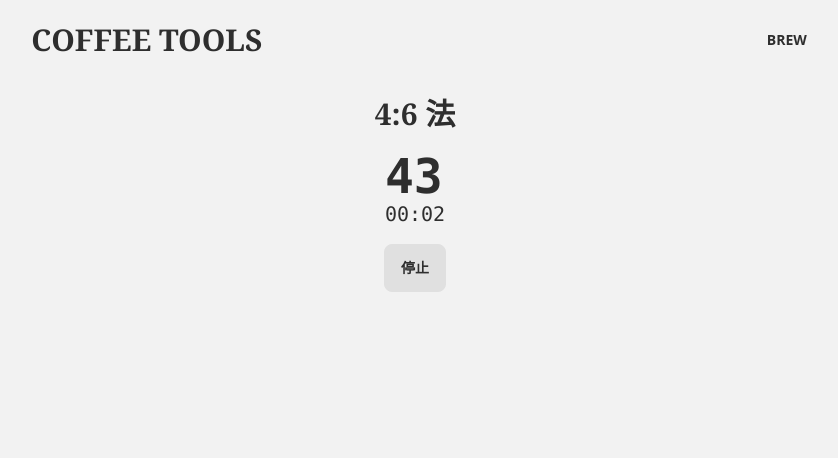
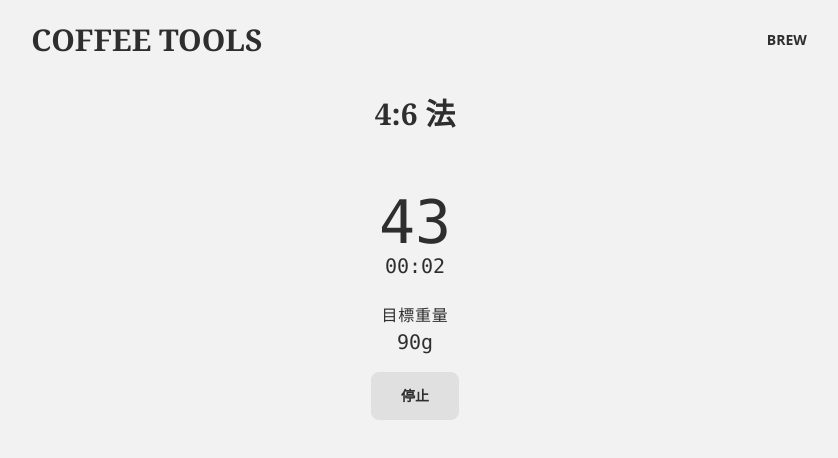
Before and after one commit to cheetosysst/coffee, a Next.js app: page /foursix in a window 1280 px wide. Both pictures are taken after a click on the input "開始計時". Shown: the top 458 px of the page, without its empty margins (225-1063 px from the left). Built offline with nearby package versions, Linux system fonts and the light colour scheme.

Commit message:
feat: show more information

```diff
--- a/src/components/form.tsx
+++ b/src/components/form.tsx
@@ -69,7 +69,7 @@ function NumberSelect({
 function Slider({
 	min = 1,
 	max = 5,
-	defaultValue = 3,
+	value = 3,
 	step = 1,
 	title = "",
 	name,
@@ -79,14 +79,13 @@ function Slider({
 }: {
 	min?: number;
 	max?: number;
-	defaultValue?: number;
+	value?: number;
 	step?: number;
 	title?: string;
 	name: string;
 	className?: string;
 	onChange: (e: ChangeEvent<HTMLInputElement>) => void;
 }) {
-	const [value, setValue] = useState(defaultValue);
 	return (
 		<div className={`flex flex-col gap-1 ${className}`} {...props}>
 			<label className="select-none" htmlFor={name}>
@@ -100,14 +99,11 @@ function Slider({
 					type="range"
 					min={min}
 					max={max}
-					defaultValue={defaultValue}
+					value={value}
 					className="range"
 					step={step}
 					name={name}
-					onChange={(e) => {
-						setValue(Number(e.target.value));
-						onChange(e);
-					}}
+					onChange={onChange}
 				/>
 			</div>
 			<div className="flex w-full select-none justify-between px-2 text-xs">
--- a/src/pages/foursix.tsx
+++ b/src/pages/foursix.tsx
@@ -9,6 +9,7 @@ export default function Brew() {
 	const [second, setSecond] = useState(0);
 	const [water, setWater] = useState(450);
 	const [beans, setBeans] = useState(30);
+	const [cups, setCups] = useState(3);
 
 	useEffect(() => {
 		if (!started) return;
@@ -24,10 +25,6 @@ export default function Brew() {
 		return () => clearInterval(timer);
 	}, [started]);
 
-	// useEffect(()=>{
-	// 	if (second>=300)
-	// })
-
 	const formHandler = (e: FormEvent) => {
 		e.preventDefault();
 		setSecond(0);
@@ -35,6 +32,7 @@ export default function Brew() {
 	};
 
 	const cupsChangeHandler = (e: ChangeEvent<HTMLInputElement>) => {
+		setCups(Number(e.target.value));
 		setWater(Number(e.target.value) * 150);
 		setBeans(Number(e.target.value) * 10);
 	};
@@ -65,6 +63,7 @@ export default function Brew() {
 					<Slider
 						name="cups"
 						title="杯數"
+						value={cups}
 						onChange={cupsChangeHandler}
 					/>
 					<NumberSelect
@@ -89,21 +88,37 @@ export default function Brew() {
 					/>
 				</form>
 				<div
-					className={`mt-5 flex select-none flex-col items-center ${
+					className={`card mt-5 flex select-none flex-col items-center  ${
 						!started && "hidden"
 					} gap-4`}
 				>
-					<p className="flex flex-col">
-						<span className="font-mono text-5xl font-semibold">{`${
+					<div className="card-body flex flex-col gap-4">
+						<p
+							className={`flex flex-col items-center rounded-lg p-2 transition-all duration-700 ${
+								second % 45 < 1
+									? "bg-secondary text-secondary-content"
+									: ""
+							}`}
+						>
+							<span className={`font-mono text-6xl`}>{`${
 								45 - (second % 45) < 10 ? "0" : ""
 							}${45 - (second % 45)}`}</span>
 							<span className="font-mono text-xl">
 								{formatTime(second)}
 							</span>
 						</p>
+						<p className="flex flex-col items-center">
+							<span className="font-mono tracking-wider">
+								目標重量
+							</span>
+							<span className="font-mono text-xl">
+								{((second / 45) | (0 + 1)) * (water / 5)}g
+							</span>
+						</p>
 						<button className="btn" onClick={stop}>
 							停止
 						</button>
+					</div>
 				</div>
 			</div>
 		</Layout>
```
Lines whose indentation alone changed are shown as unchanged.
